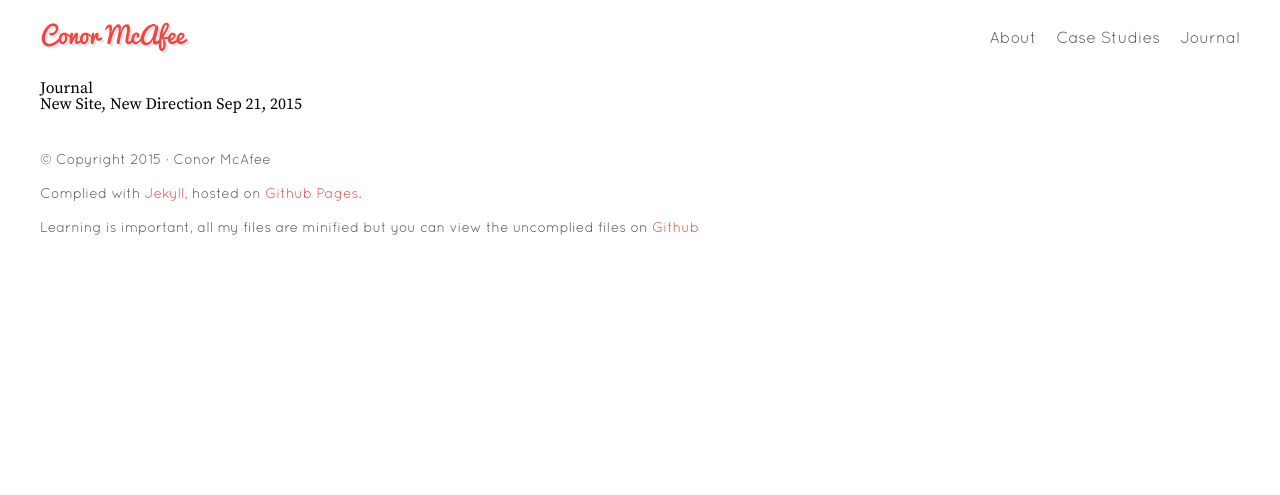
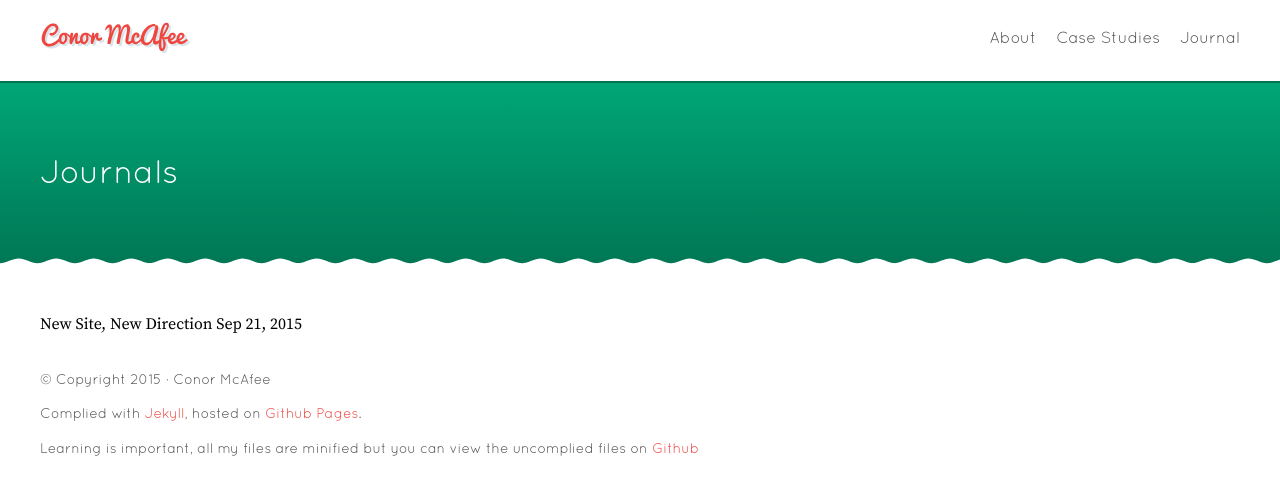
Before and after one commit to conormcafee/conormcafee.github.io, a Jekyll site: the page built from journal/index.html, in a window 1280 px wide. Shown: the top 495 px of the page. Built offline with Jekyll 4.4.1, drawn with Linux system fonts in a browser that asks for light colours.

Commit message:
Archive Pages
Started work on archive pages

```diff
--- a/_layouts/archive.html
+++ b/_layouts/archive.html
@@ -4,20 +4,12 @@ layout: default
 
 {% include header.html %}
 
-<main class="m-top">
+<main>
 
-	<div class="wrapper">
-
-		<div class="archive__content">
-
-			{{ content }}
-
-		</div>
-
-		{% include footer.html %}
-
-	</div>
+	{{ content }}
 
 </main>
 
+{% include footer.html %}
+
 <script src="{{ site.baseurl }}/assets/js/main.min.js"></script>
--- a/_layouts/post.html
+++ b/_layouts/post.html
@@ -46,7 +46,6 @@ layout: default
 
 {% include footer.html %}
 
-<script src="{{ site.baseurl }}/assets/js/main.min.js"></script>
 <script type="application/ld+json">
 {
   "@context": "http://schema.org",
--- a/build/sass/posts/_posts.scss
+++ b/build/sass/posts/_posts.scss
@@ -1,3 +1,7 @@
+.archive {
+    margin-top: $base-line-height * 2;
+}
+
 .post {
     position: relative;
     padding: $base-line-height * 4 0 $base-line-height * 5 0;
--- a/journal/index.html
+++ b/journal/index.html
@@ -4,7 +4,18 @@ title: Conor McAfee | Designer &amp; Front-End Developer
 description: Be sure to check out my latest journals on design & front-end development
 ---
 
-<h1 class="archive__heading">Journal</h1>
+<div class="post post--journal">
+
+	<div class="wrapper">
+
+		<h1 class="post__header">Journals</h1>
+
+	</div>
+
+</div>
+
+
+<div class="wrapper archive">
 
 	<ul class="archive__list">
 	{% for post in site.categories.journal %}
@@ -15,3 +26,5 @@ description: Be sure to check out my latest journals on design & front-end devel
 		</li>
 	{% endfor %}
 	</ul>
+
+</div>
--- a/production/css/main.css
+++ b/production/css/main.css
@@ -953,6 +953,10 @@ header {
   background-color: rgba(255, 255, 255, 0.3);
 }
 
+.archive {
+  margin-top: 2.3rem;
+}
+
 .post {
   position: relative;
   padding: 4.6rem 0 5.75rem 0;
```
Also changed, not shown: case-studies/index.html (+13 -1 lines), assets/images/waves.svg, production/css/main.min.css. Lines whose indentation alone changed are shown as unchanged.
